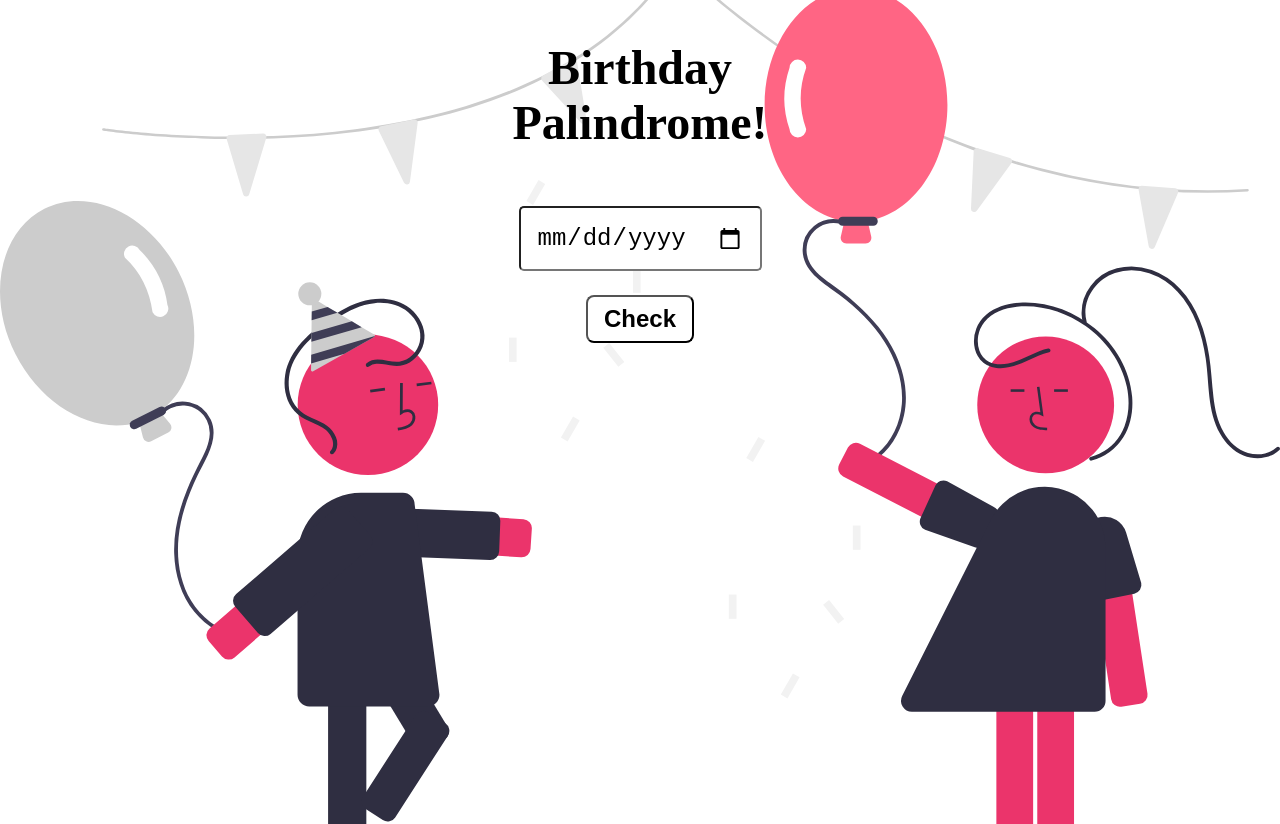
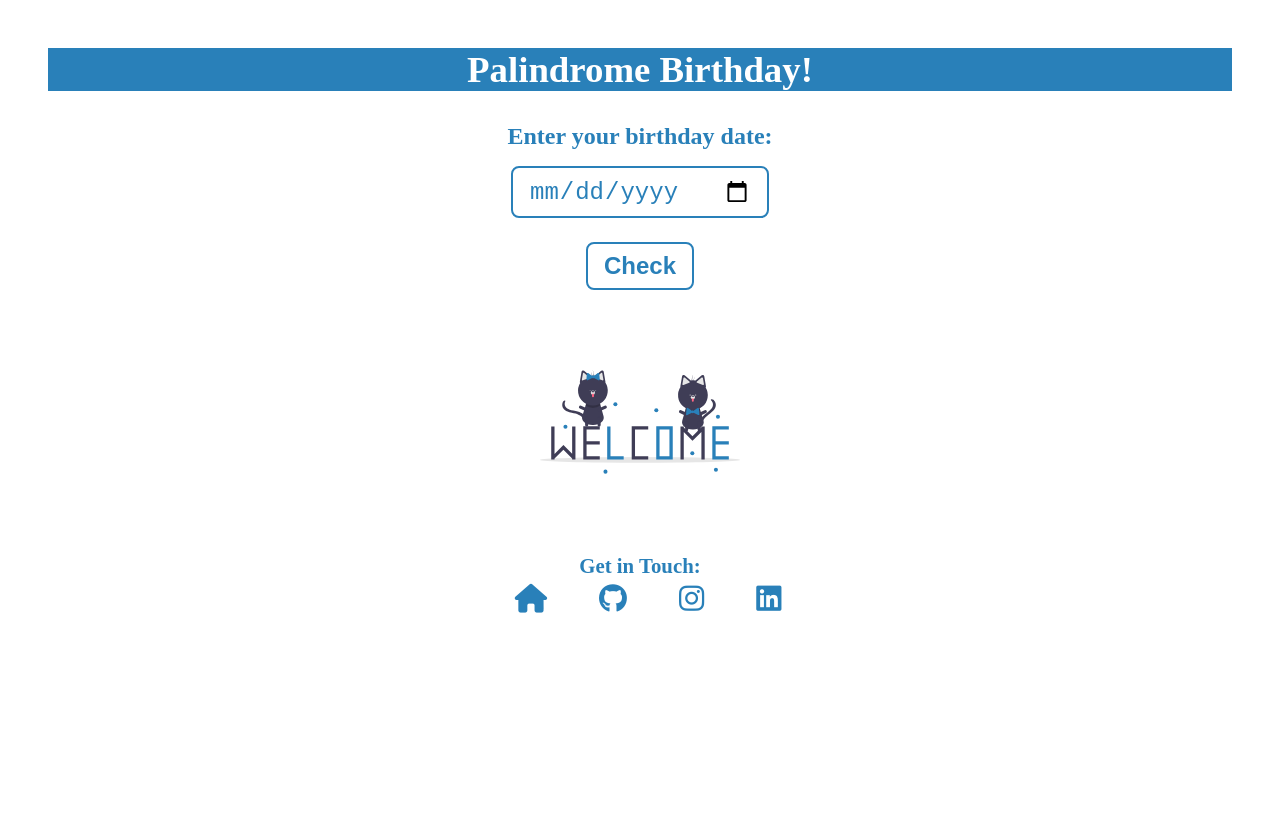
Before and after one commit to AshwiniSetty/Birthday-Palindrome, a plain HTML site: page index.html in a window 1280 px wide. After the commit the page ends 800 px from the top, so only its background shows below. Drawn offline with Linux system fonts and the light colour scheme.

Commit message:
feat, styling, fix

```diff
--- a/app.js
+++ b/app.js
@@ -139,7 +139,8 @@ function reverseStr(str) {
   var dateInputRef = document.querySelector('#bday-input');
   var showBtnRef = document.querySelector('#show-btn');
   var resultRef = document.querySelector('#result');
-  var gif = document.querySelector('#gif');
+  var outputImage = document.querySelector('#output-img');
+
 
   function clickHandler(e){
     var bdayStr = dateInputRef.value; // 2020-10-11
@@ -157,17 +158,26 @@ function reverseStr(str) {
 
       if(isPalindrome){
          resultRef.innerText = 'Hurray! Your birthday is a palindrome!!';
+         outputImage = document.getElementById("myImg").src = "happy.svg";
 
       }
       else {
         var [ctr, nextDate] = getNextPalindromeDate(date);
 
-        resultRef.innerText = `Next palindrome date is ${nextDate.day}-${nextDate.month}-${nextDate.year}, you missed it by ${ctr} days!`;
+        if(ctr === 1){
+          resultRef.innerText = `Next palindrome date is ${nextDate.day}-${nextDate.month}-${nextDate.year}, you missed it by ${ctr} day!`;
+        outputImage = document.getElementById("myImg").src = "sad.svg";
+        }else{
+          resultRef.innerText = `Next palindrome date is ${nextDate.day}-${nextDate.month}-${nextDate.year}, you missed it by ${ctr} days!`;
+          outputImage = document.getElementById("myImg").src = "sad.svg";
+        }
 
     }
     }
     else{
         resultRef.innerText = 'Enter the date';
+        outputImage = document.getElementById("myImg").src = "date.png";
+
     }
 }
 
--- a/index.html
+++ b/index.html
@@ -4,17 +4,31 @@
     <meta charset="utf-8">
     <meta name="viewport" content="width=device-width">
     <link href="style.css" rel="stylesheet" />
+    <script src="https://kit.fontawesome.com/a076d05399.js"></script>
     <title>Palindrome Birthday</title>
     <link href="style.css" rel="stylesheet" type="text/css" />
   </head>
-  <body class="bg">
+
+  <body>
     <main>
-        <div class="content">
-      <h1>Birthday Palindrome!</h1>
+
+      <div>
+        <h1>Palindrome Birthday!</h1>
+        <label class="input-label">Enter your birthday date:</label>
       <input type="date" id="bday-input" />
       <button class="button" id="show-btn">Check</button>
       <div class="output" id="result"></div>
+      <div class="output-img" id="output-img"><img class="image" id="myImg" src="welcome.svg"></div>
     </div>
+    <footer class="footer">
+      <div class="footer-header">Get in Touch:</div>
+      <ul class="list-non-bullet">
+        <li class="list-item-inline"></li><a class="link" href="https://knowashwinisetty.netlify.app/" target="_blank"><i class="fas fa-home"></i></a></li>
+        <li class="list-item-inline"></li><a class="link" href="https://github.com/AshwiniSetty" target="_blank"><i class="fab fa-github"></i></a></li>
+        <li class="list-item-inline"></li><a class="link" href="https://www.instagram.com/ashwinihsetty/" target="_blank"><i class="fab fa-instagram"></i></a></li>
+        <li class="list-item-inline"></li><a class="link" href="https://www.linkedin.com/in/ashwini-h-setty-b57313158/" target="_blank"><i class="fab fa-linkedin"></i></a></li>
+      </ul>
+  </footer>
     </main>
     <script src="app.js" type="text/javascript"></script>
   </body>
--- a/style.css
+++ b/style.css
@@ -1,57 +1,118 @@
-html,body {
-    height: 100%;
+* {
+  padding: 0;
   margin: 0;
-    display: block;
+  box-sizing: border-box;
+
 }
 
-.bg {
-    background-image: url("bg.svg");
-    height: 100%;
-    background-position: center;
-    background-repeat: no-repeat;
-    background-size: cover;
+:root {
+  --primary-color: #2980B9;
+  color:#2980B9 ;
 }
 
-  .content{
-    width: 39%;
-    margin: auto;
+
+main {
   text-align: center;
-    height: 100%;
+  margin: 3rem;
+}
+
+.input-label {
+  display: block;
+  font-size: 1.5rem;
+  font-weight: 600;
+}
+
+  h1 {
+    margin-bottom: 2rem;
+    font-size: 2.3rem;
+    background-color: var(--primary-color);
+    color: white;
   }
 
   input {
-    border-radius: 5px;
-    padding: 1rem;
     font-size: 1.5rem;
-    margin: 1rem 0;
-
-  }
-
-  h1{
-
-      padding: 1rem;
-      font-size: 3rem;
-      margin: 1.5rem;
+    color: var(--primary-color);
+    padding: 0.6rem 1rem;
+    margin-top: 1rem;
+    margin-bottom: 1rem;
+    border: 2px solid var(--primary-color);
+    border-radius: 0.5rem;
+    width: 100%;
+    max-width: 258px;
   }
 
   .button{
     margin: 0.5rem auto;
     display: block;
-    background-color: white;
     padding: 0.5rem 1rem;
     border-radius: 0.5rem;
     font-size: 1.5rem;
     cursor: pointer;
-    outline: white;
     margin-bottom: 1rem;
-    display: block;
     font-weight: bold;
+    color: #2980B9;
+    border: 2px solid var(--primary-color);
+    background-color: white;
+
   }
 
   .output{
-    padding: 1.5rem;
-    text-align: left;
     font-size: 2rem;
+    font-weight: bold;
+    margin: 2rem;
+  }
+
+  .output-img{
+    font-size: 2rem;
+    font-weight: bold;
+    margin-top: 0px;
+    margin-bottom: 1rem;
+  }
+
+  .image {
+    max-width: 80%;
+    display: block;
+    width: 200px;
+    margin: auto;
+    max-height: 60%;
+    height: 200px;
+}
+
+.footer{
+  margin-top: 2rem;
   text-align: center;
+  color: var(--primary-color);
+}
+
+.footer .footer-header{
   font-weight: bold;
+  font-size: 1.3rem;
+  margin: 0.3rem;
 }
+
+.footer .link{
+  color: var(--primary-color);
+  font-size: 1.8rem;
+}
+
+.footer ul{
+  padding-inline-start: 0px;
+}
+
+.link {
+  box-sizing: border-box;
+  text-decoration: none;
+  padding: 0.7rem 1rem;
+  margin-top: 1rem;
+  margin-bottom: 1rem;
+}
+
+.list-non-bullet {
+  list-style: none;
+  padding-inline-start: 0px;
+}
+
+.list-item-inline {
+  display: inline;
+  padding: 0rem 0.5rem;
+}
```
Also changed, not shown: bg.svg (deleted), date.png (added), enterdate.svg (added), happy.svg (added), sad.svg (added), welcome.svg (added). Lines whose indentation alone changed are shown as unchanged.
